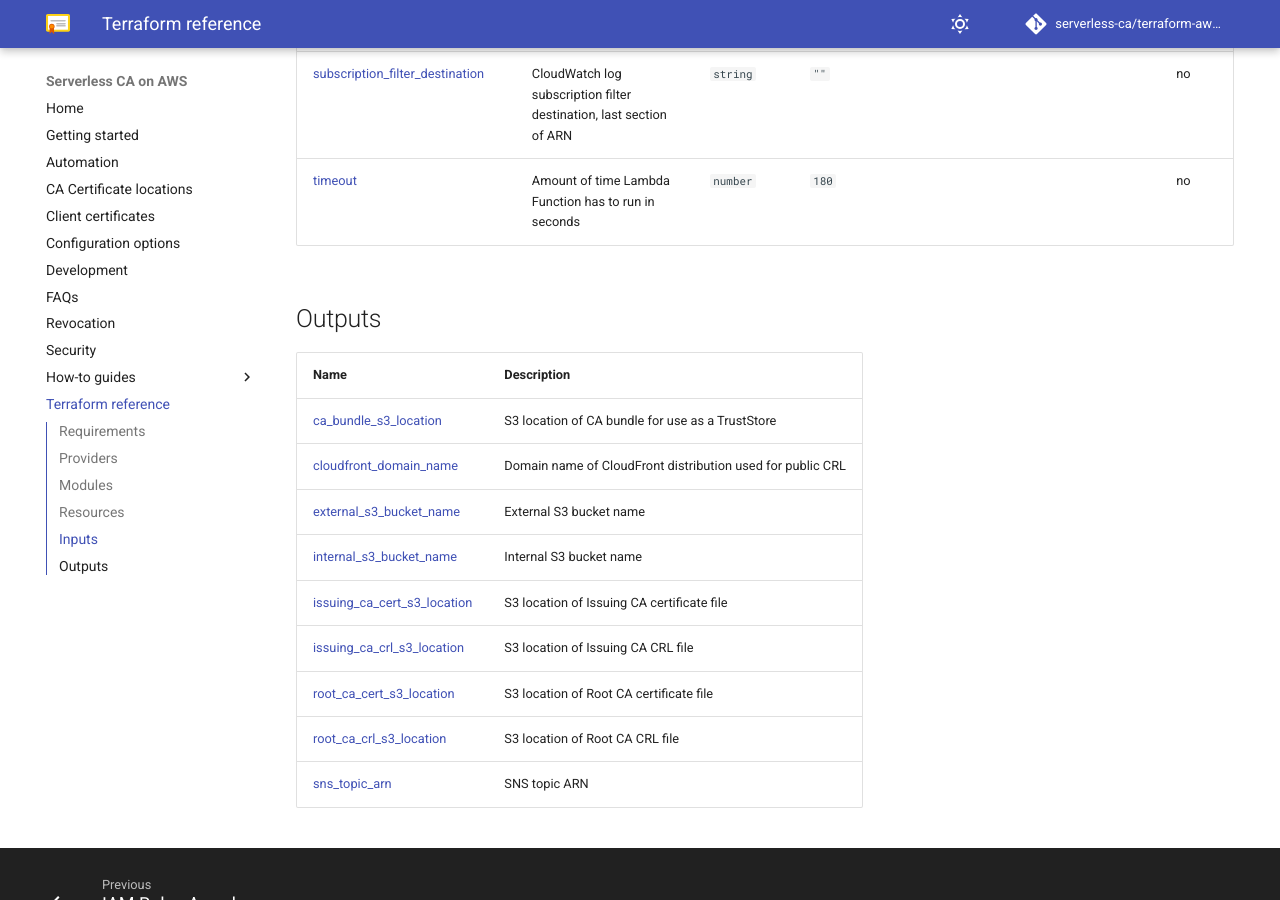
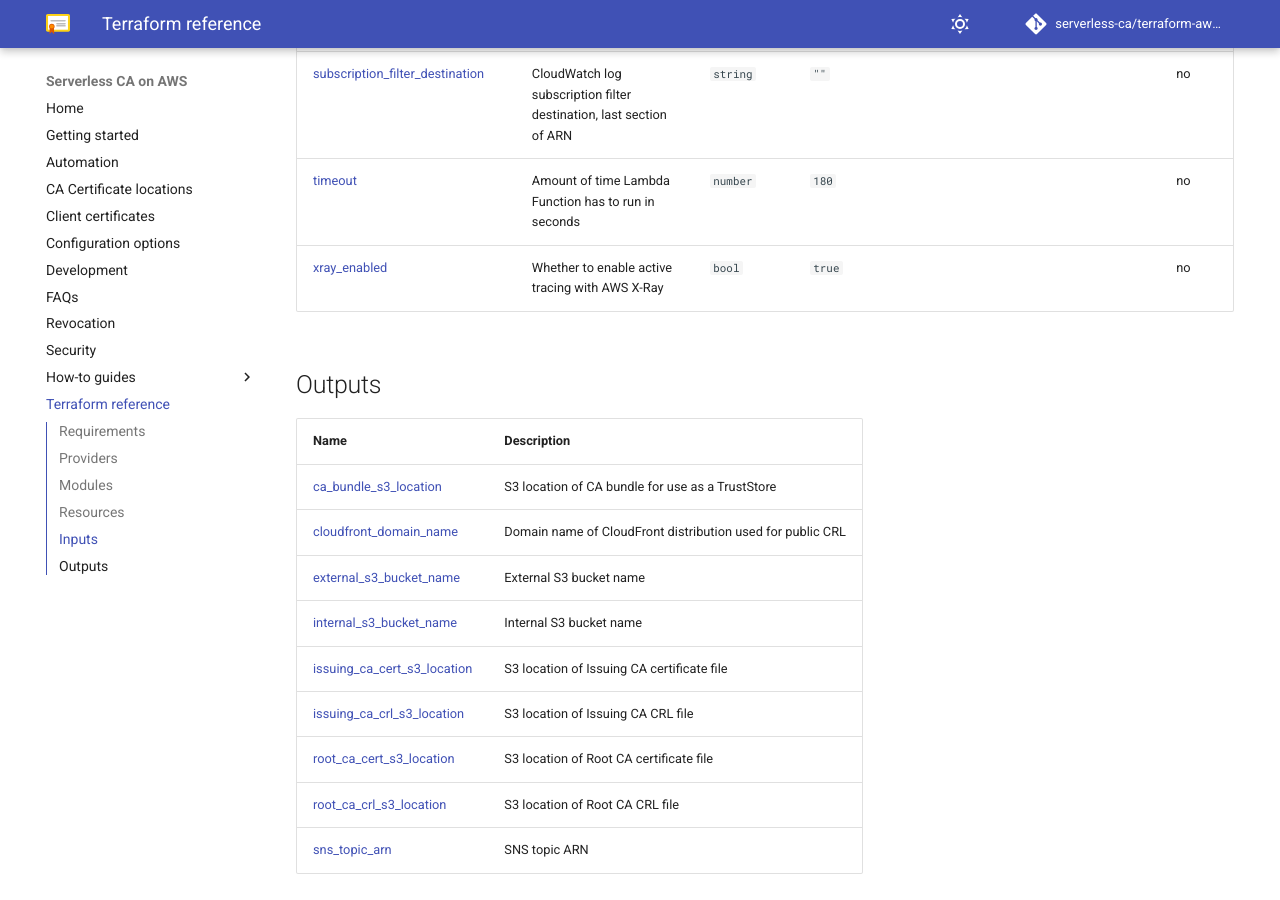
Before and after one commit to serverless-ca/terraform-aws-ca, an MkDocs documentation site: the page built from docs/reference.md, in a window 1280 px wide and 900 px high, scrolled down 6074 px. Built offline with MkDocs 1.6.1 and Material for MkDocs 9.7.7, drawn with Linux system fonts in a browser that asks for light colours; comment, search, counter and statistics services are not loaded.

Commit message:
Add the ability to disable X-Ray traces (#338)
* Optional xray permissions policy attachement added. Enabling active tracing variable added
* terraform fmt applied
* terraform-docs: automated action
* Disable X-Ray on RSA test CA
* Terraform format
---------

Co-authored-by: Boris Gorbuntsov <boris.gorbuntsov@tytocare.com>
Co-authored-by: github-actions[bot] <github-actions[bot]@users.noreply.github.com>
Co-authored-by: Paul Schwarzenberger <paul@celidor.net>

```diff
--- a/docs/reference.md
+++ b/docs/reference.md
@@ -91,6 +91,7 @@
 | <a name="input_sns_sqs_subscriptions"></a> [sns\_sqs\_subscriptions](#input\_sns\_sqs\_subscriptions) | A map of SQS names to arns to subscribe to thSNSis topic | `map(string)` | `{}` | no |
 | <a name="input_subscription_filter_destination"></a> [subscription\_filter\_destination](#input\_subscription\_filter\_destination) | CloudWatch log subscription filter destination, last section of ARN | `string` | `""` | no |
 | <a name="input_timeout"></a> [timeout](#input\_timeout) | Amount of time Lambda Function has to run in seconds | `number` | `180` | no |
+| <a name="input_xray_enabled"></a> [xray\_enabled](#input\_xray\_enabled) | Whether to enable active tracing with AWS X-Ray | `bool` | `true` | no |
 
 ## Outputs
 
```
Also changed, not shown: 7 other files.
